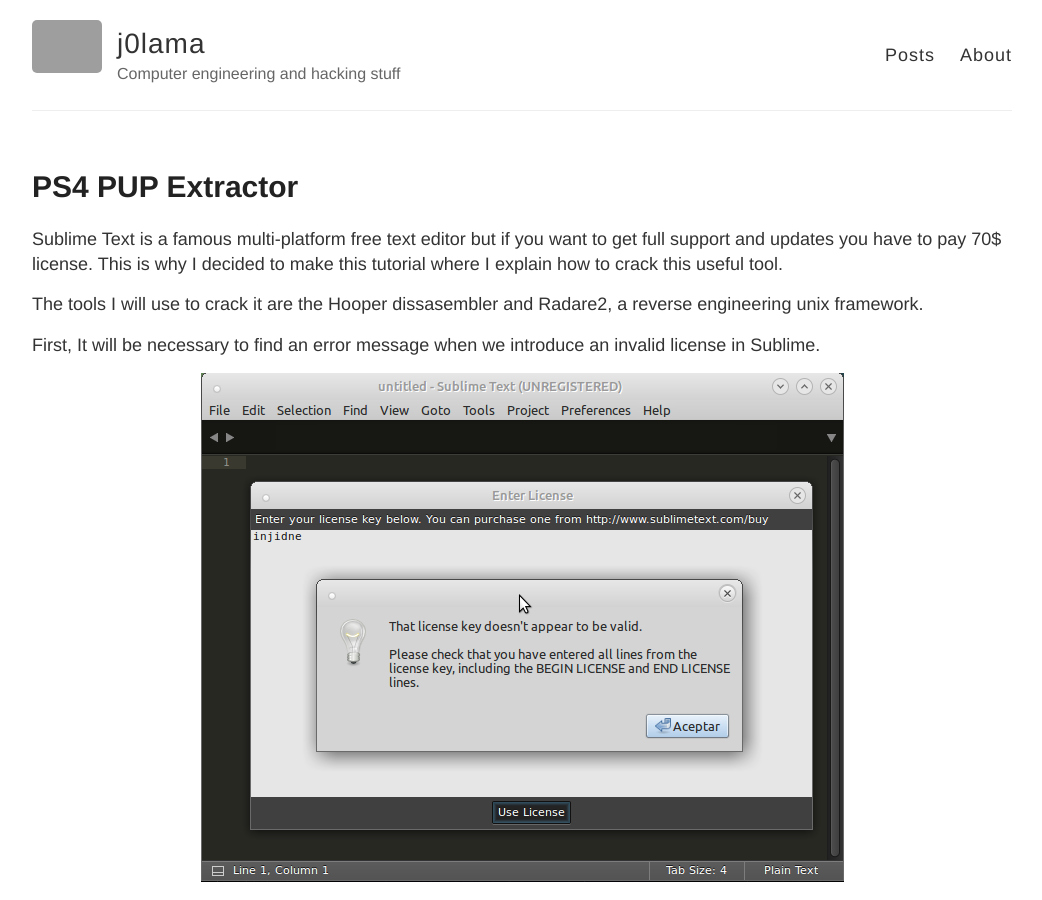
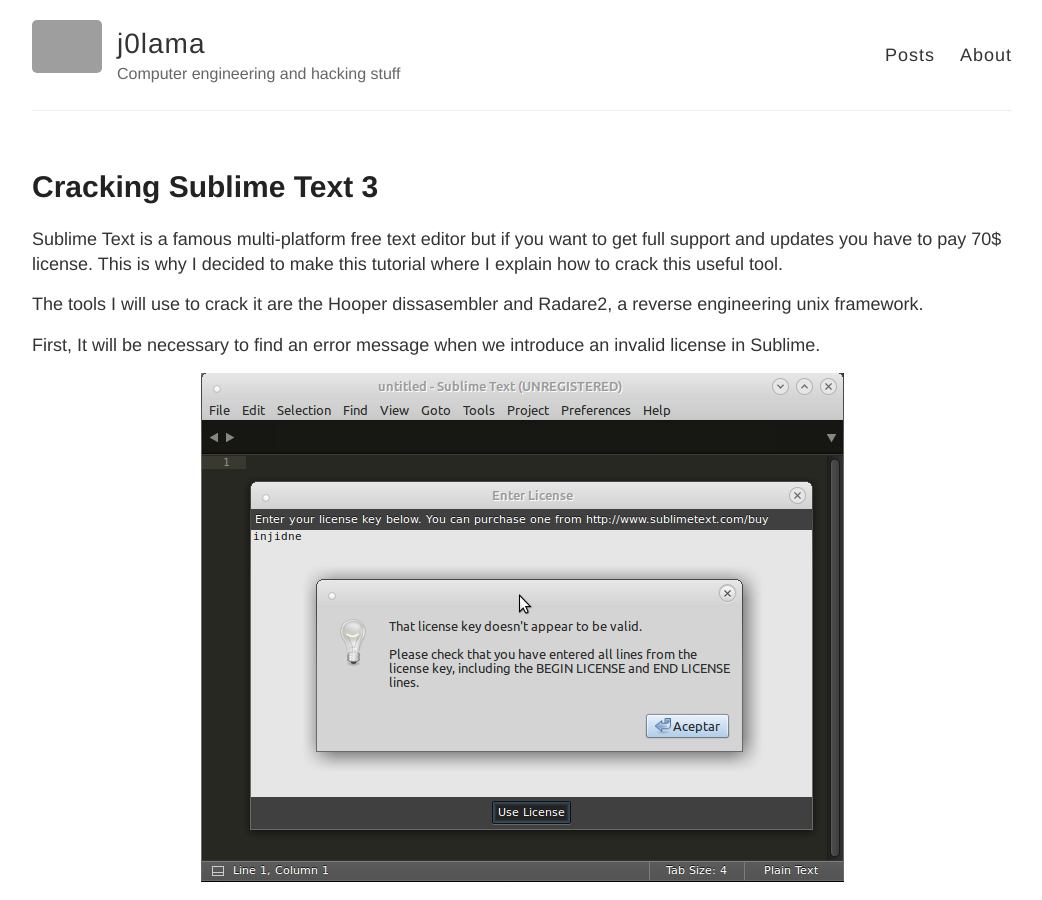
Before and after one commit to j0lama/j0lama.github.io, a Jekyll site: the page built from _posts/2017-1-14-subl-crack.md, in a window 1280 px wide and 900 px high. Shown: the whole window, without its empty margins (118-1160 px from the left). Built offline with Jekyll 4.4.1, drawn with Linux system fonts in a browser that asks for light colours; grey boxes are pictures that could not be loaded.

Commit message:
Cracking Subl 3

```diff
--- a/_posts/2017-1-14-subl-crack.md
+++ b/_posts/2017-1-14-subl-crack.md
@@ -1,6 +1,6 @@
 ---
 layout: post
-title: PS4 PUP Extractor
+title: Cracking Sublime Text 3
 ---
 
 Sublime Text is a famous multi-platform free text editor but if you want to get full support and updates you have to pay 70$ license. This is why I decided to make this tutorial where I explain how to crack this useful tool.
```
